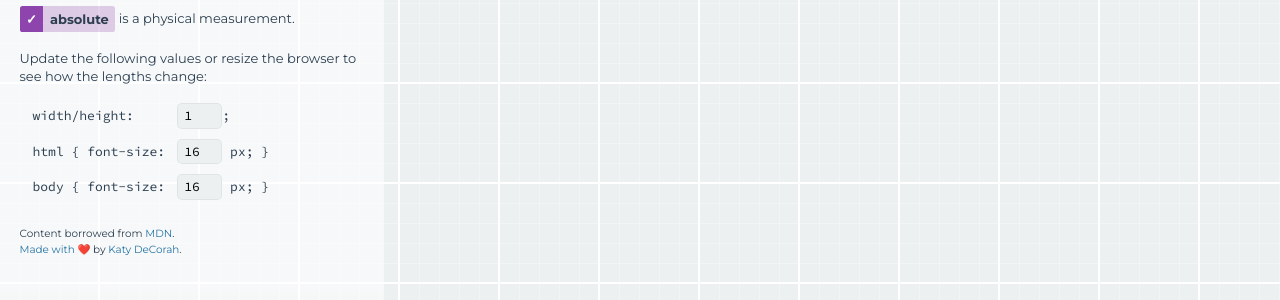
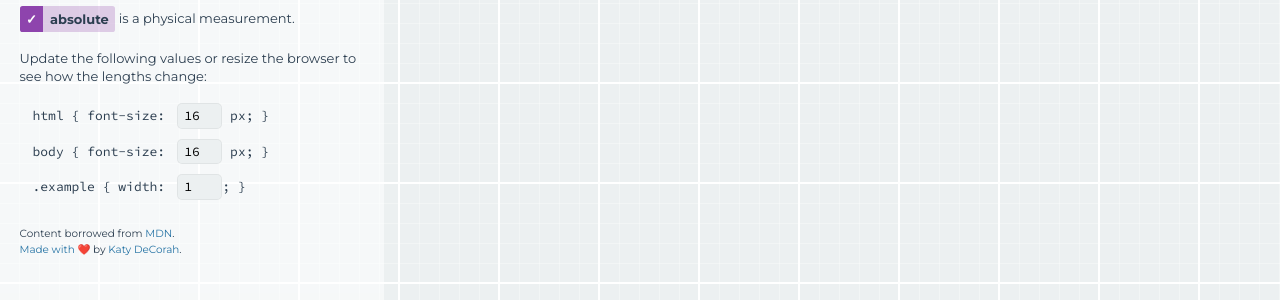
Before and after one commit to katydecorah/css-ruler, a Jekyll site: the page built from index.html, in a window 1280 px wide. Shown: the part 216-516 px from the top of the page. Built offline with Jekyll 4.4.1, drawn with Linux system fonts in a browser that asks for light colours; nearby versions of some CDN libraries; emoji names are drawn with the system emoji font.

Commit message:
follows pattern of other inputs

```diff
--- a/index.html
+++ b/index.html
@@ -15,13 +15,13 @@ layout: default
     <form class="form-inputs">
       <p>Update the following values or resize the browser to see how the lengths change:</p>
       <div class="form-control">
-        <label for="units">width/height:</label> <input id="units" min="1" ng-model="unit" type="number">;
-      </div>
-      <div class="form-control">
         <label for="htmlSize">html { font-size:</label> <input id="htmlSize" min="0" ng-model="htmlSize" type="number"> px; }
       </div>
       <div class="form-control">
         <label for="bodySize">body { font-size:</label> <input id="bodySize" min="0" ng-model="bodySize" type="number"> px; }
+      </div>
+      <div class="form-control">
+        <label for="units">.example { width:</label> <input id="units" min="1" ng-model="unit" type="number">; }
       </div>
     </form>
     <p class="small">Content borrowed from <a href="https://developer.mozilla.org/en-US/docs/Web/CSS/length">MDN</a>.<br><a href="https://github.com/katydecorah/css-ruler">Made with</a> :heart: by <a href="http://katydecorah.com/">Katy DeCorah</a>.</p>
```
